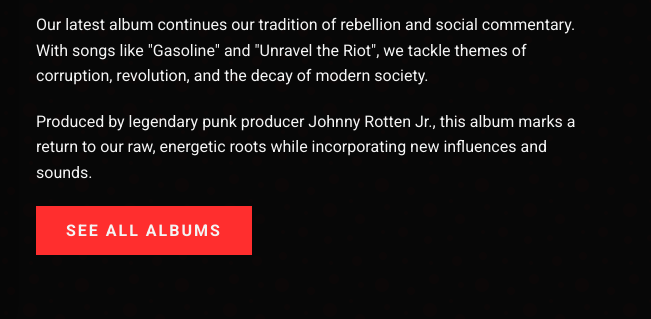
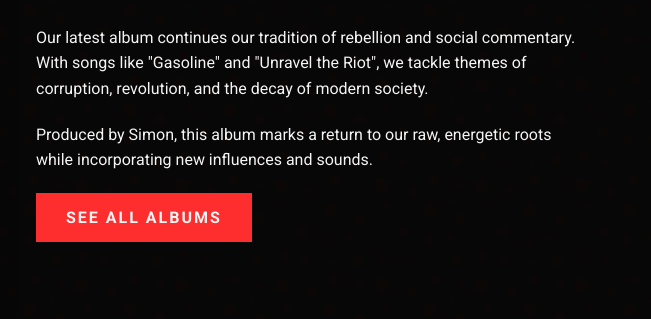
Before and after one commit to Brodoxl/voorckv.github.io, a plain HTML site: page index.html in a window 1280 px wide. Shown: the part 1826-2145 px from the top of the page, 629-1280 px from the left. Drawn offline with Linux system fonts and the light colour scheme.

Commit message:
Update index.html

```diff
--- a/index.html
+++ b/index.html
@@ -504,7 +504,7 @@
                     <div class="album-info">
                         <h3>Riot, Riot, Riot</h3>
                         <p>Our latest album continues our tradition of rebellion and social commentary. With songs like "Gasoline" and "Unravel the Riot", we tackle themes of corruption, revolution, and the decay of modern society.</p>
-                        <p>Produced by legendary punk producer Johnny Rotten Jr., this album marks a return to our raw, energetic roots while incorporating new influences and sounds.</p>
+                        <p>Produced by Simon, this album marks a return to our raw, energetic roots while incorporating new influences and sounds.</p>
                         <a href="music.html" class="btn">See All Albums</a>
                     </div>
                 </div>
```
